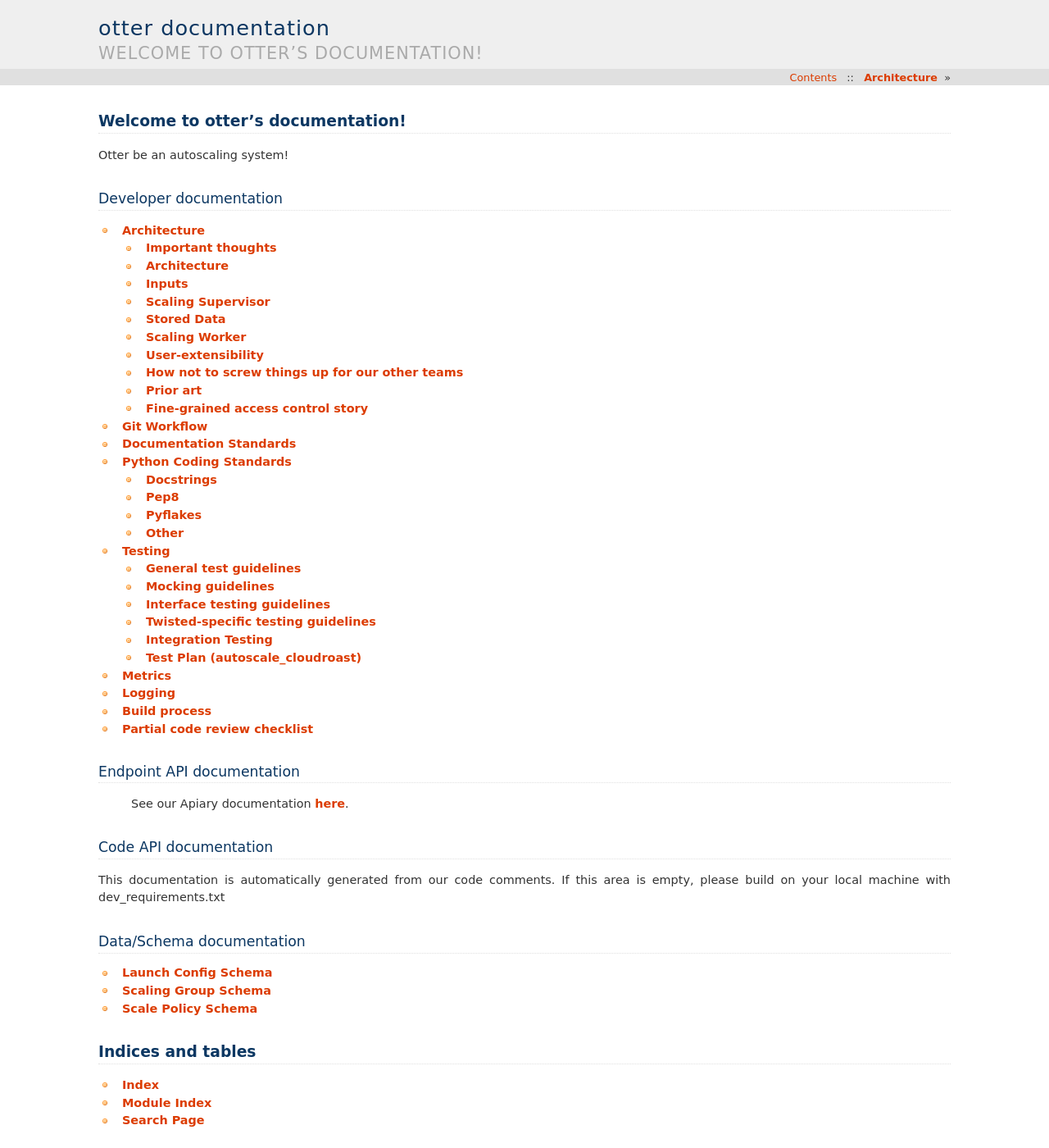
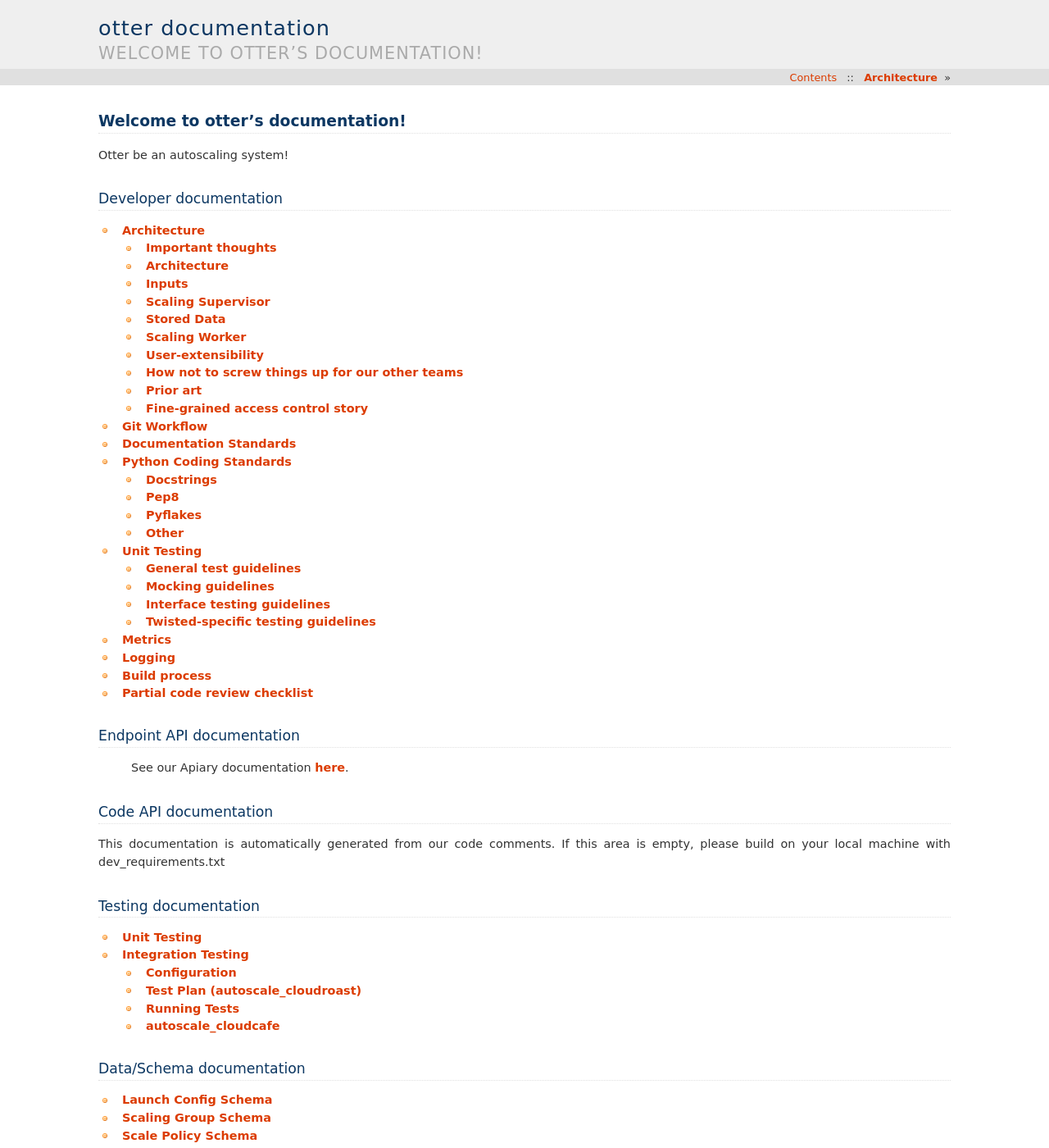
Before and after one commit to rackerlabs/otter, a Sphinx documentation site: the page built from doc/index.rst, in a window 1280 px wide and 1400 px high. Shown: the whole window at 82% size. Built offline with Sphinx 7.4.7, drawn with Linux system fonts in a browser that asks for light colours; pages that are not in the unit, such as notebooks, are missing from menus.

Commit message:
Included a testing section

```diff
--- a/doc/index.rst
+++ b/doc/index.rst
@@ -35,6 +35,14 @@
 If this area is empty, please build on your local machine with
 dev_requirements.txt
 
+Testing documentation
+----------------------
+
+.. toctree::
+   :maxdepth: 2
+
+   cloudcafe
+
 Data/Schema documentation
 -------------------------
 
```
Also changed, not shown: doc/cloudcafe.rst (added, +67 -0 lines), doc/standards.rst (+3 -53 lines).
